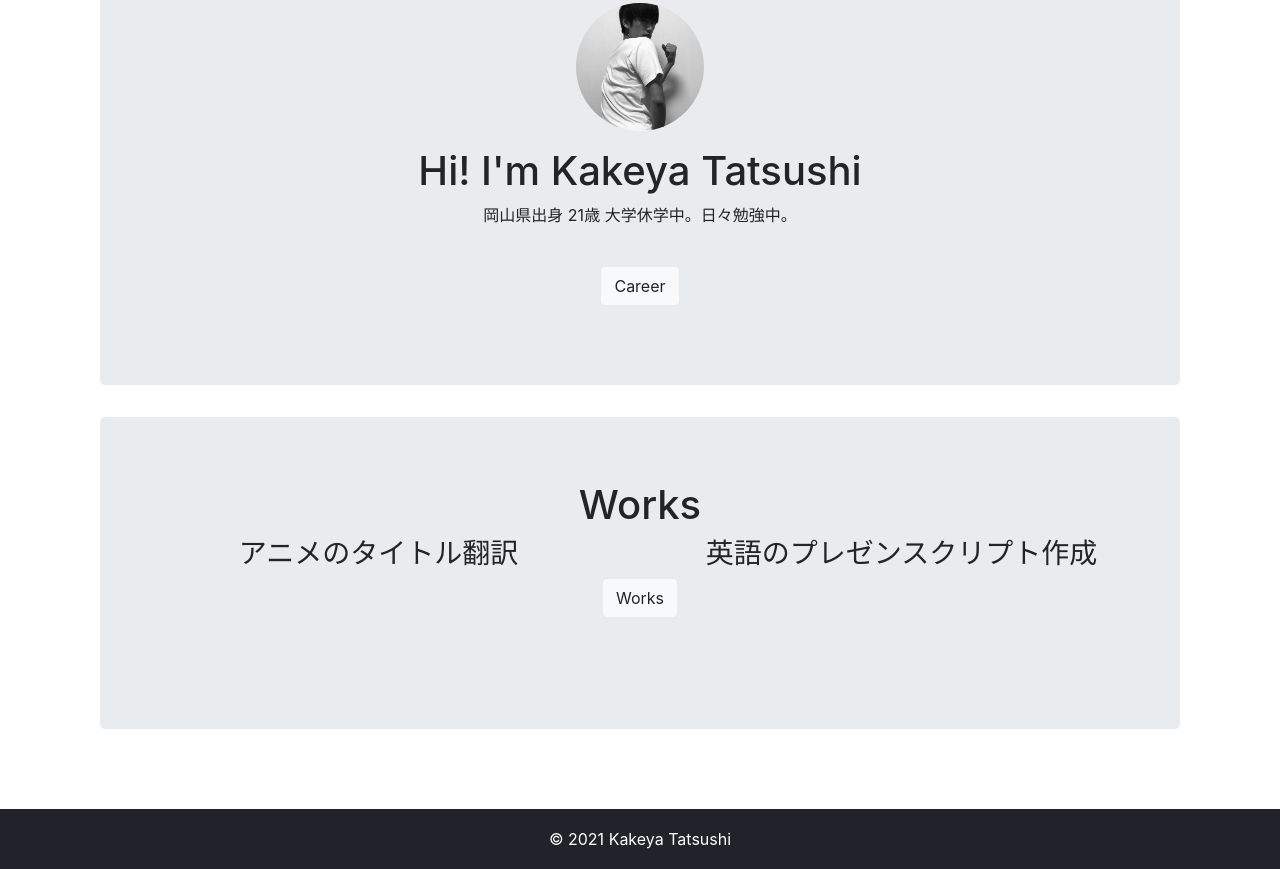
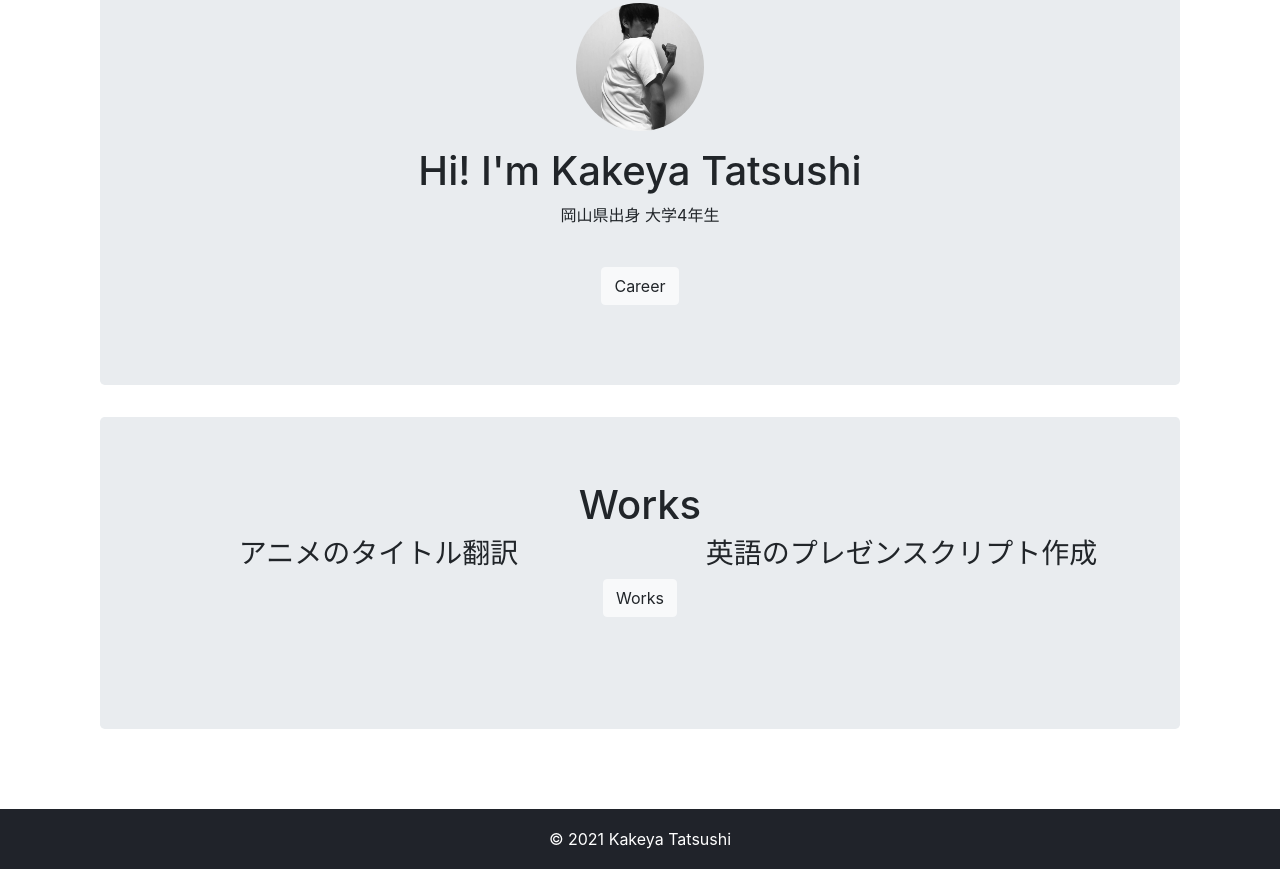
Before and after one commit to Tatsushi32/mysite, a Gatsby site: page / in a window 1280 px wide. Shown: the part 797-1666 px from the top of the page. Built offline with nearby package versions, Linux system fonts and the light colour scheme; Gatsby itself is replaced by a stand-in of ours.

Commit message:
自己紹介変更

```diff
--- a/src/pages/index.js
+++ b/src/pages/index.js
@@ -18,7 +18,7 @@ class IndexPage extends React.Component {
             <div className="mypic"></div>
             <h1>Hi! I'm Kakeya Tatsushi</h1>
             <p>
-              岡山県出身 21歳 大学休学中。日々勉強中。
+              岡山県出身 大学4年生
             </p>
             <p>
               <Link to="/career"><Button className="careerButton" variant="light">Career</Button></Link>
```
